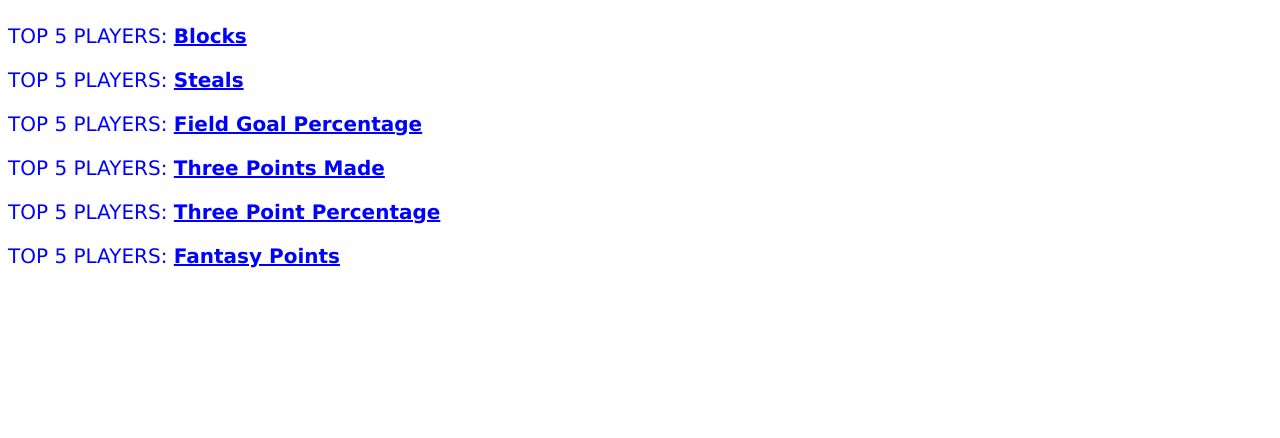
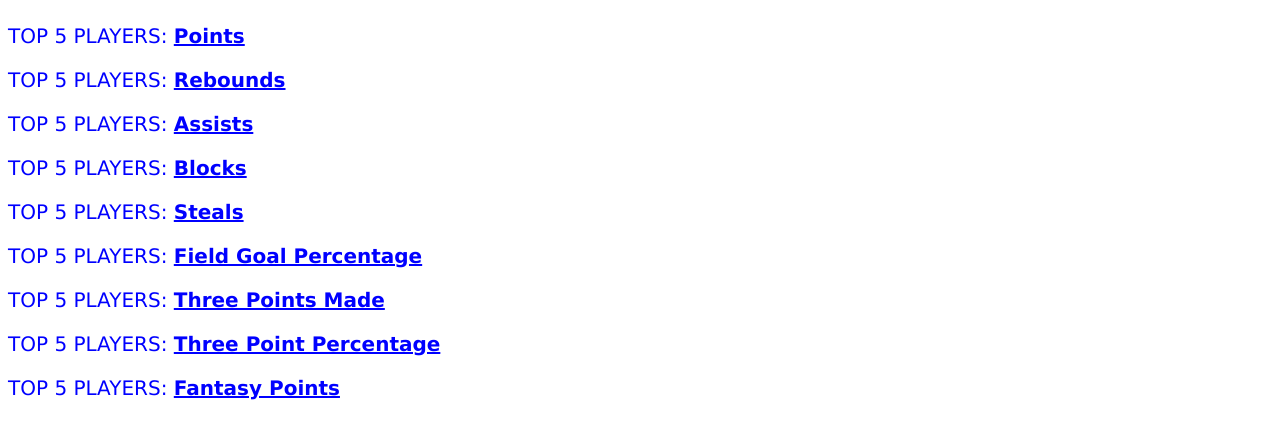
Before and after one commit to JCawalz/nba-statboard, a plain HTML site: page index.html in a window 1280 px wide. Shown: the part 76-514 px from the top of the page. Drawn offline with nearby package versions, Linux system fonts and the light colour scheme; some packages are replaced by stand-ins of ours; no server answers.

Commit message:
added points rebounds and assists

```diff
--- a/templates/homePage.html
+++ b/templates/homePage.html
@@ -1,7 +1,9 @@
 <div ng-controller="mainCtrl">
 	<h1 style="text-align: center">NBA Season 2016-2017 Playoff Leaders</h1>
 	<div>
-
+		<p ng-click="points()">TOP 5 PLAYERS: <b style="color:blue;"><u>Points</u></b></p>
+		<p ng-click="rebounds()">TOP 5 PLAYERS: <b style="color:blue;"><u>Rebounds</u></b></p>
+		<p ng-click="assists()">TOP 5 PLAYERS: <b style="color:blue;"><u>Assists</u></b></p>
 		<p ng-click="blocks()">TOP 5 PLAYERS: <b style="color:blue;"><u>Blocks</u></b></p>
 		<p ng-click="steals()">TOP 5 PLAYERS: <b style="color:blue;"><u>Steals</u></b></p>
 		<p ng-click="fgpercent()">TOP 5 PLAYERS: <b style="color:blue;"><u>Field Goal Percentage</u></b></p>
```
